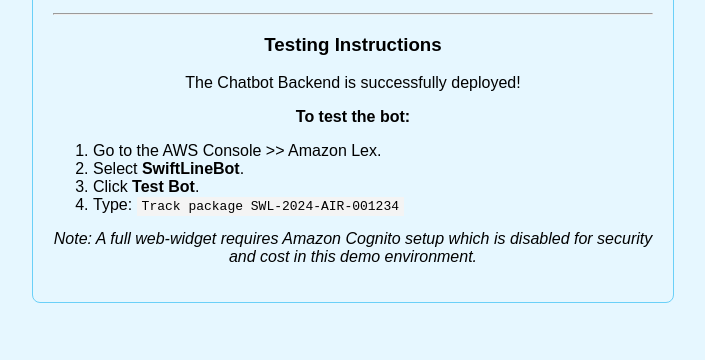
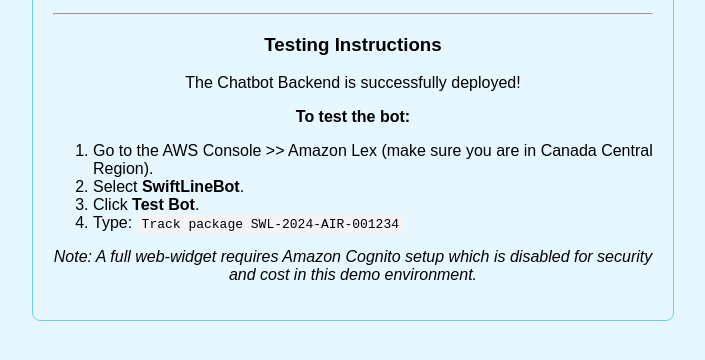
Before and after one commit to 2arry/swiftline_assessment, a plain HTML site: page frontend/index.html in a window 1280 px wide. Shown: the part 180-540 px from the top of the page, without its empty margins (287-992 px from the left). Drawn offline with Linux system fonts and the light colour scheme.

Commit message:
HTML Change

```diff
--- a/frontend/index.html
+++ b/frontend/index.html
@@ -19,7 +19,7 @@
         <p>The Chatbot Backend is successfully deployed!</p>
         <p><strong>To test the bot:</strong></p>
         <ol style="text-align: left;">
-            <li>Go to the AWS Console >> Amazon Lex.</li>
+            <li>Go to the AWS Console >> Amazon Lex (make sure you are in Canada Central Region).</li>
             <li>Select <strong>SwiftLineBot</strong>.</li>
             <li>Click <strong>Test Bot</strong>.</li>
             <li>Type: <code>Track package SWL-2024-AIR-001234</code></li>
```
